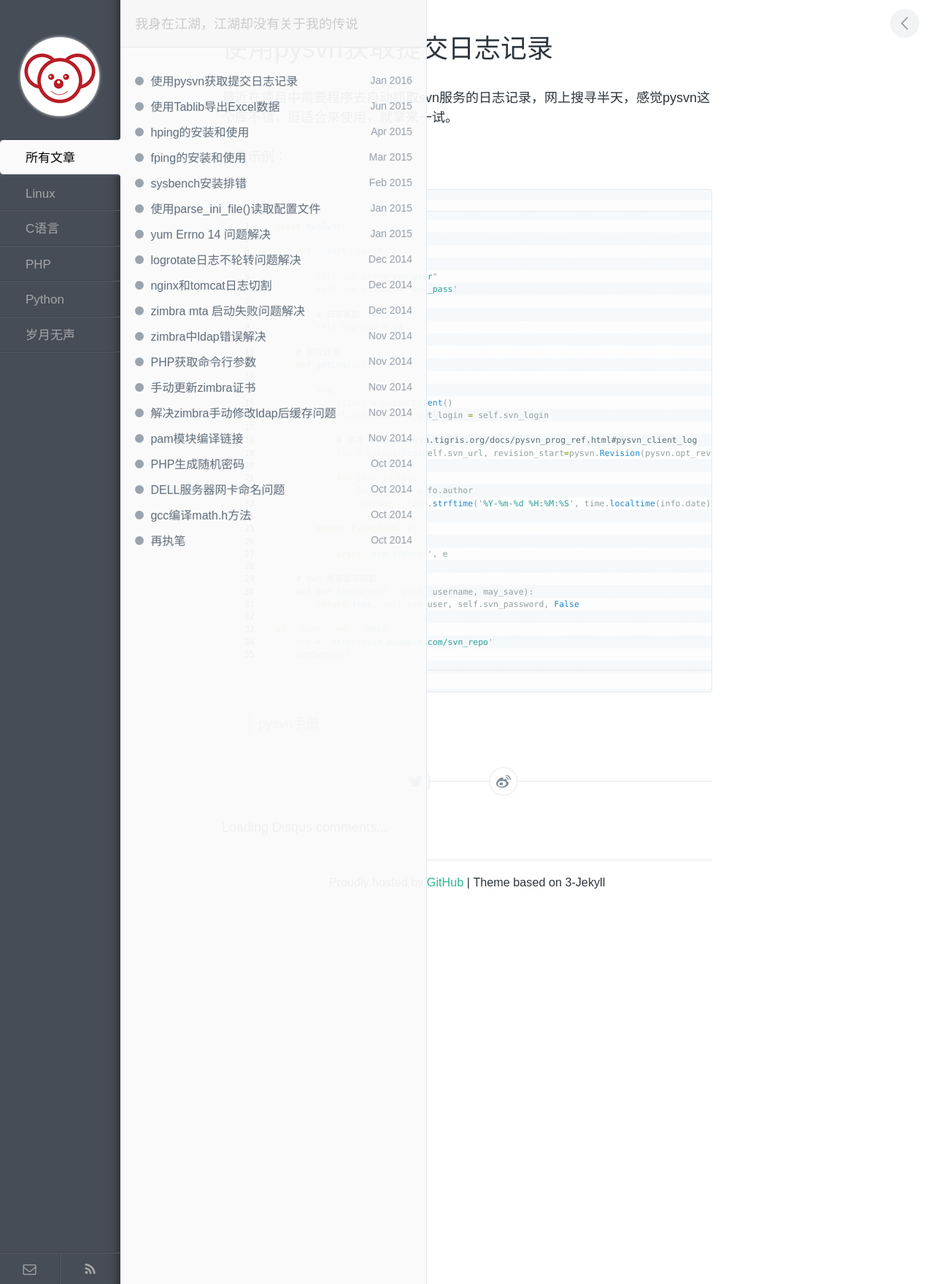
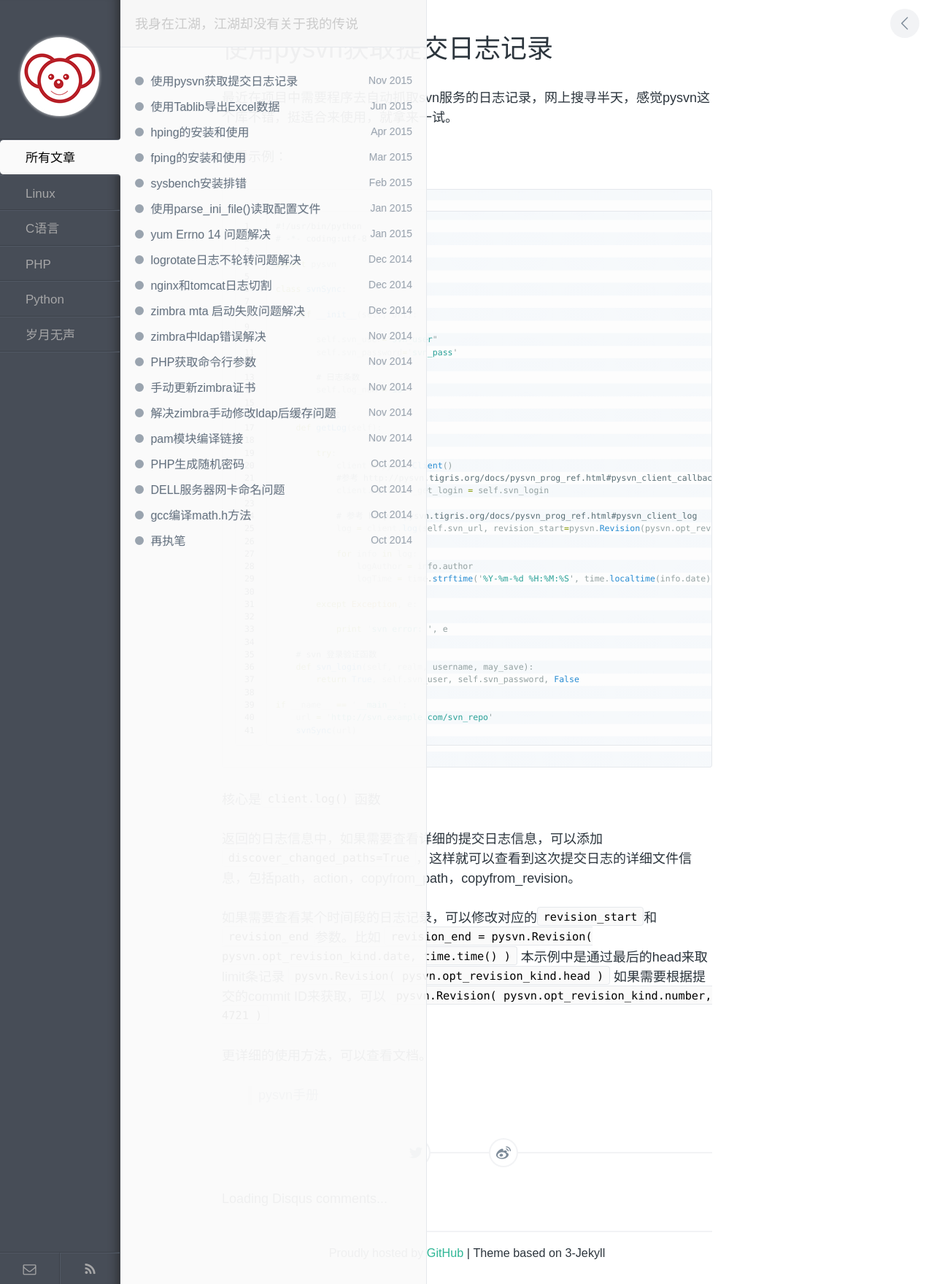
Before and after one commit to koalaxiaot/koalaxiaot.github.com, a Jekyll site: the page built from _posts/2015-11-15-python-pysvn-usage.md, in a window 1280 px wide. Shown: the whole page at 73% size. Built offline with Jekyll 4.4.1, drawn with Linux system fonts in a browser that asks for light colours; comment, search, counter and statistics services are not loaded.

Commit message:
update tag

```diff
--- a/_posts/2016-01-15-python-pysvn-usage.md
+++ b/_posts/2015-11-15-python-pysvn-usage.md
@@ -9,6 +9,11 @@
 先看示例：
 
 {% highlight python linenos %}
+#!/usr/bin/python
+# -*- coding:utf-8 -*-
+
+import pysvn
+
 class svnSync:
 
     def __init__(self, url):
@@ -24,6 +29,7 @@
 
         try:
             client = pysvn.Client()
+            #参考 http://pysvn.tigris.org/docs/pysvn_prog_ref.html#pysvn_client_callback_get_login
             client.callback_get_login = self.svn_login
 
             # 参考 http://pysvn.tigris.org/docs/pysvn_prog_ref.html#pysvn_client_log
@@ -46,4 +52,17 @@
     svnSync(url)
 {% endhighlight%}
 
+核心是`client.log()`函数
+
+返回的日志信息中，如果需要查看详细的提交日志信息，可以添加`discover_changed_paths=True`，这样就可以查看到这次提交日志的详细文件信息，包括path，action，copyfrom_path，copyfrom_revision。
+
+如果需要查看某个时间段的日志记录，可以修改对应的`revision_start`和`revision_end`参数。比如
+`revision_end = pysvn.Revision( pysvn.opt_revision_kind.date, time.time() )`
+本示例中是通过最后的head来取limit条记录
+`pysvn.Revision( pysvn.opt_revision_kind.head )`
+如果需要根据提交的commit ID来获取，可以
+`pysvn.Revision( pysvn.opt_revision_kind.number, 4721 )`
+
+更详细的使用方法，可以查看文档。
+
 > [pysvn手册](http://pysvn.tigris.org/docs/pysvn.html){:target="blank"}
```
